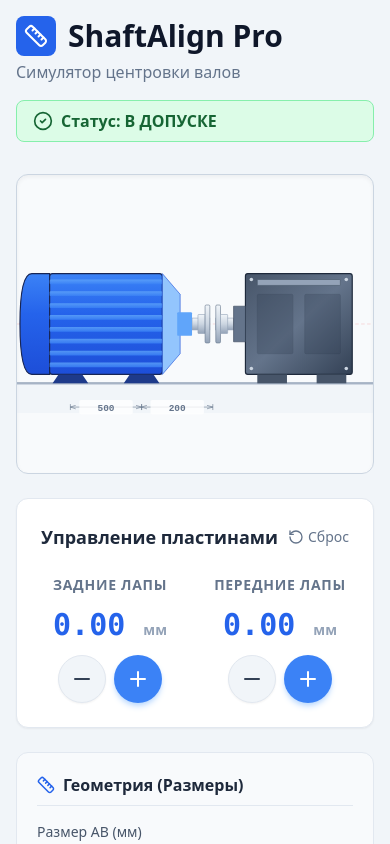
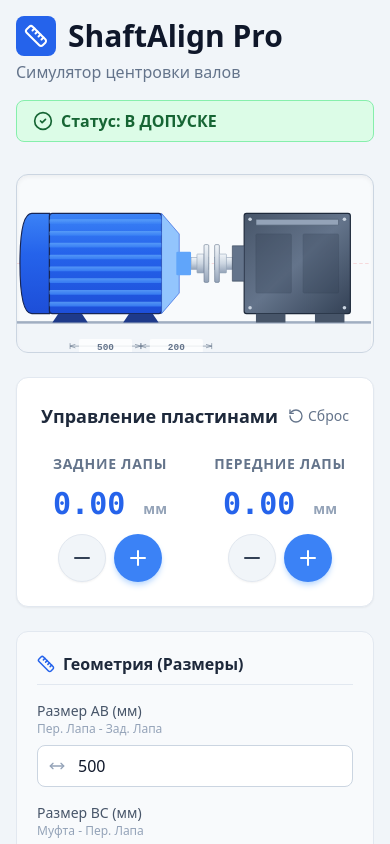
Before and after one commit to sined789gmail/ShaftAlignPro, a React (Vite) app: page / in a window 390 px wide. Shown: the top 844 px of the page. Built offline with nearby package versions, Linux system fonts and the light colour scheme.

Commit message:
feat: implement MachineCanvas component for interactive machine alignment visualization with SVG graphics.

```diff
--- a/components/MachineCanvas.tsx
+++ b/components/MachineCanvas.tsx
@@ -177,7 +177,7 @@ export const MachineCanvas: React.FC<MachineCanvasProps> = ({ alignment, results
   // Feet height is now 100 - 85 = 15px
 
   return (
-    <div className="w-full h-[300px] bg-slate-50 border border-slate-300 rounded-xl overflow-hidden relative shadow-inner group">
+    <div className="w-full sm:h-[300px] aspect-[2/1] sm:aspect-auto bg-slate-50 border border-slate-300 rounded-xl overflow-hidden relative shadow-inner group">
       <svg className="w-full h-full" viewBox="-30 0 600 300" preserveAspectRatio="xMinYMid meet">
         <Gradients />
 
```
